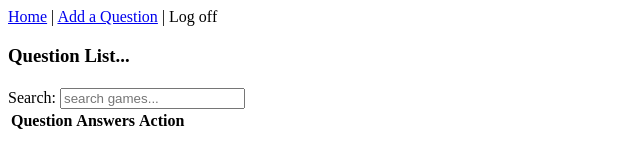
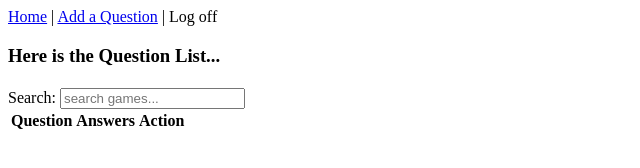
Before and after one commit to nategunn/heroku_practice, a website: page client/index.html in a window 1280 px wide. Shown: the whole page, without its empty margins (0-640 px from the left). Drawn offline with nearby package versions, Linux system fonts and the light colour scheme; some packages are replaced by stand-ins of ours; no server answers.

Commit message:
add text to test ec2

```diff
--- a/client/partials/dashboard.html
+++ b/client/partials/dashboard.html
@@ -1,7 +1,7 @@
 <div ng-controller='QuestionController'>
 	<a href='#/dashboard'>Home</a> | <a href='#/new_question'>Add a Question</a> | <a ng-href='#/' ng-click='logOff()'>Log off</a>
 
-	<h3>Question List...</a>
+	<h3>Here is the Question List...</a>
 	<h4 ng-bind='messages.message' class='message'></h4>
 
 	<label>Search: <input type='text' ng-model='filter_name' placeholder='search games...'/></label>
```
